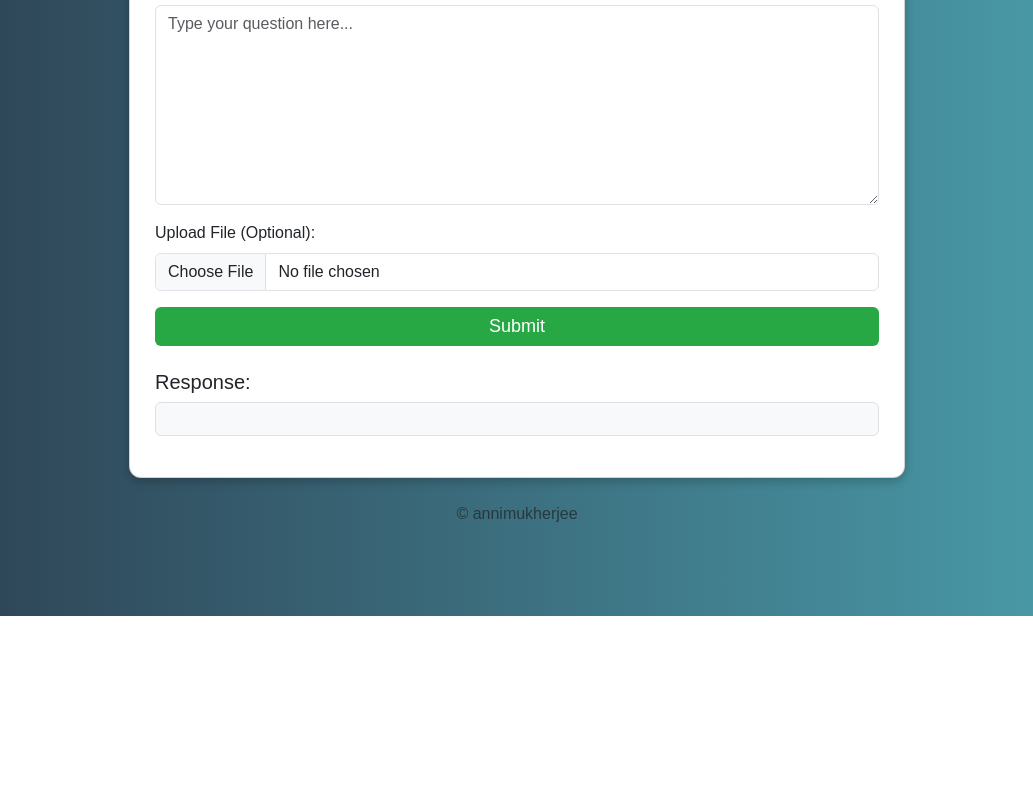
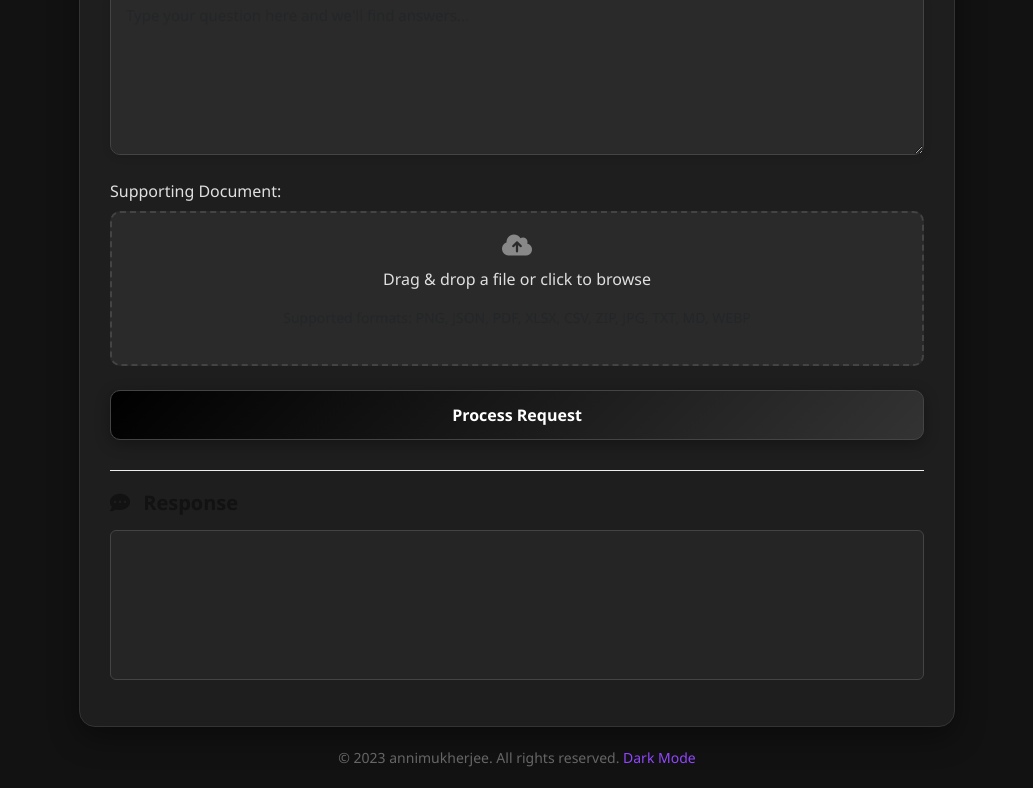
Before and after one commit to annimukherjee/TDS-Project-02, a website: page index.html in a window 1280 px wide. Shown: the part 184-972 px from the top of the page, without its empty margins (123-1156 px from the left). Before the commit the page ends 800 px from the top, so only its background shows below. Drawn offline with nearby package versions, Linux system fonts and the light colour scheme.

Commit message:
Auto commit

```diff
--- a/index.html
+++ b/index.html
@@ -6,41 +6,154 @@
     <meta name="viewport" content="width=device-width, initial-scale=1.0">
     <title>TDS Solver</title>
     <link href="https://cdn.jsdelivr.net/npm/bootstrap@5.3.0/dist/css/bootstrap.min.css" rel="stylesheet">
+    <link rel="stylesheet" href="https://cdnjs.cloudflare.com/ajax/libs/font-awesome/6.4.0/css/all.min.css">
     <style>
+        :root {
+            --primary-color: #333333;
+            --secondary-color: #555555;
+            --dark-color: #121212;
+            --light-color: #e0e0e0;
+            --accent-color: #9147ff;
+        }
+
         body {
-            background: linear-gradient(to right, #2c3e50, #4ca1af);
-            font-family: Arial, sans-serif;
+            background-color: #121212;
+            font-family: 'Segoe UI', Tahoma, Geneva, Verdana, sans-serif;
             min-height: 100vh;
             display: flex;
             justify-content: center;
             align-items: center;
             padding: 20px;
+            color: #e0e0e0;
         }
 
         .container {
-            max-width: 800px;
+            max-width: 900px;
             width: 100%;
         }
 
-        .card {
-            border-radius: 12px;
-            padding: 25px;
-            box-shadow: 0px 4px 10px rgba(0, 0, 0, 0.2);
-            background: #fff;
+        .app-card {
+            border-radius: 16px;
+            overflow: hidden;
+            box-shadow: 0 10px 30px rgba(0, 0, 0, 0.4);
+            background-color: #1e1e1e;
+            border: 1px solid #333;
         }
 
-        textarea {
-            resize: vertical;
-            height: 200px;
+        .app-header {
+            background: linear-gradient(135deg, #000000, #333333);
+            color: white;
+            padding: 25px;
+            text-align: center;
+            position: relative;
+            border-bottom: 1px solid #444;
+        }
+
+        .app-header h2 {
+            margin: 0;
+            font-weight: 600;
+            letter-spacing: 0.5px;
+        }
+
+        .app-body {
+            padding: 30px;
+        }
+
+        .form-label {
+            font-weight: 500;
+            color: #e0e0e0;
+            margin-bottom: 8px;
+        }
+
+        textarea.form-control {
+            border-radius: 10px;
+            border: 1px solid #444;
+            padding: 15px;
+            font-size: 15px;
+            background-color: #2a2a2a;
+            color: #e0e0e0;
+            box-shadow: 0 2px 8px rgba(0, 0, 0, 0.1);
+            transition: all 0.3s ease;
+        }
+
+        textarea.form-control:focus {
+            border-color: var(--accent-color);
+            box-shadow: 0 0 0 3px rgba(145, 71, 255, 0.2);
+            background-color: #333;
+        }
+
+        .file-input-wrapper {
+            position: relative;
+            overflow: hidden;
+            border-radius: 10px;
+            border: 2px dashed #444;
+            padding: 20px;
+            text-align: center;
+            transition: all 0.3s ease;
+            cursor: pointer;
+            background-color: #2a2a2a;
+        }
+
+        .file-input-wrapper:hover {
+            border-color: var(--accent-color);
+            background-color: #333;
+        }
+
+        .file-input-wrapper i {
+            font-size: 24px;
+            color: #888;
+            margin-bottom: 10px;
+        }
+
+        .file-input-wrapper input[type="file"] {
+            position: absolute;
+            left: 0;
+            top: 0;
+            opacity: 0;
+            width: 100%;
+            height: 100%;
+            cursor: pointer;
+        }
+
+        .file-name {
+            margin-top: 10px;
+            color: var(--accent-color);
+            font-weight: 500;
+            display: none;
+        }
+
+        .submit-btn {
+            background: linear-gradient(135deg, #000000, #333333);
+            border: 1px solid #444;
+            border-radius: 10px;
+            color: white;
+            font-weight: 600;
+            padding: 12px 30px;
+            cursor: pointer;
+            transition: all 0.3s ease;
+            box-shadow: 0 4px 15px rgba(0, 0, 0, 0.3);
+        }
+
+        .submit-btn:hover {
+            transform: translateY(-2px);
+            box-shadow: 0 6px 20px rgba(0, 0, 0, 0.5);
+            background: linear-gradient(135deg, #222222, #444444);
+            border-color: var(--accent-color);
+        }
+
+        .submit-btn:active {
+            transform: translateY(0);
+            background: linear-gradient(135deg, #111111, #333333);
         }
 
         .loading {
             display: none;
-            border: 3px solid #fff;
-            border-top: 3px solid #28a745;
+            border: 2px solid white;
+            border-top: 2px solid transparent;
             border-radius: 50%;
-            width: 18px;
-            height: 18px;
+            width: 16px;
+            height: 16px;
+            margin-left: 10px;
             animation: spin 1s linear infinite;
         }
 
@@ -48,60 +161,115 @@
             0% {
                 transform: rotate(0deg);
             }
-
             100% {
                 transform: rotate(360deg);
             }
         }
 
-        .error-message {
-            color: red;
-            font-weight: bold;
+        .response-section {
+            margin-top: 30px;
+            border-top: 1px solid #eee;
+            padding-top: 20px;
         }
 
-        .btn-success {
-            background-color: #28a745 !important;
-            border: none;
-            font-size: 18px;
+        .response-header {
+            display: flex;
+            align-items: center;
+            margin-bottom: 15px;
         }
 
-        .btn-success:hover {
-            background-color: #218838 !important;
+        .response-header h5 {
+            margin: 0;
+            font-weight: 600;
+            color: var(--dark-color);
+        }
+
+        #response {
+            background-color: #252525;
+            border-radius: 10px;
+            border: 1px solid #444;
+            padding: 20px;
+            min-height: 150px;
+            overflow-x: auto;
+            font-family: monospace;
+            color: #e0e0e0;
+            line-height: 1.6;
+        }
+
+        .error-message {
+            color: #ff5252;
+            font-weight: 500;
+        }
+
+        .footer {
+            text-align: center;
+            margin-top: 20px;
+            color: #666;
+            font-size: 14px;
         }
     </style>
 </head>
 
 <body>
     <div class="container">
-        <div class="card">
-            <h3 class="text-center text-primary">TDS GA Solver</h3>
+        <div class="app-card">
+            <div class="app-header">
+                <h2><i class="fas fa-robot me-2"></i> TDS GA Solver <span style="color: #9147ff;">Pro</span></h2>
+            </div>
+            <div class="app-body">
                 <form id="tds-form">
-                <div class="mb-3">
+                    <div class="mb-4">
                         <label for="question" class="form-label">Ask a GA Question:</label>
                         <textarea class="form-control" id="question" name="question"
-                        placeholder="Type your question here..." rows="6" required></textarea>
+                            placeholder="Type your question here and we'll find answers..." rows="6" required></textarea>
                     </div>
-                <div class="mb-3">
-                    <label for="file" class="form-label">Upload File (Optional):</label>
-                    <input type="file" class="form-control" id="file" name="file"
+
+                    <div class="mb-4">
+                        <label for="file" class="form-label">Supporting Document:</label>
+                        <div class="file-input-wrapper">
+                            <i class="fas fa-cloud-upload-alt"></i>
+                            <p>Drag & drop a file or click to browse</p>
+                            <p class="text-muted small">Supported formats: PNG, JSON, PDF, XLSX, CSV, ZIP, JPG, TXT, MD, WEBP</p>
+                            <div class="file-name" id="file-name"></div>
+                            <input type="file" class="form-control visually-hidden" id="file" name="file"
                                 accept=".png,.json,.jsonl,.pdf,.xlsx,.csv,.zip,.jpg,.jpeg,.txt,.md,.webp">
                         </div>
-                <button type="submit" class="btn btn-success w-100 d-flex justify-content-center align-items-center">
-                    Submit <span class="loading"></span>
+                    </div>
+
+                    <div class="d-grid">
+                        <button type="submit" class="submit-btn d-flex justify-content-center align-items-center">
+                            <span>Process Request</span> <span class="loading ms-2"></span>
                         </button>
+                    </div>
                 </form>
-            <div class="mt-4">
-                <h5>Response:</h5>
-                <pre id="response" class="p-3 bg-light border rounded"></pre>
+
+                <div class="response-section">
+                    <div class="response-header">
+                        <h5><i class="fas fa-comment-dots me-2"></i> Response</h5>
+                    </div>
+                    <pre id="response" class="rounded"></pre>
                 </div>
             </div>
-        <div class="text-center mt-4 text-muted">
-            &copy; annimukherjee
+        </div>
+                    <div class="footer">
+            &copy; 2023 annimukherjee. All rights reserved. <span style="color: #9147ff;">Dark Mode</span>
         </div>
     </div>
 
     <script>
-        document.getElementById("tds-form").addEventListener("submit", async function (event) {
+        // Show file name when selected
+        document.getElementById("file").addEventListener("change", function() {
+            const fileName = this.files[0] ? this.files[0].name : "";
+            const fileNameElement = document.getElementById("file-name");
+            if (fileName) {
+                fileNameElement.textContent = fileName;
+                fileNameElement.style.display = "block";
+            } else {
+                fileNameElement.style.display = "none";
+            }
+        });
+
+        document.getElementById("tds-form").addEventListener("submit", async function(event) {
             event.preventDefault();
 
             let formData = new FormData();
@@ -140,6 +308,7 @@
                 responseBox.innerHTML = `<strong>Response:</strong>\n${JSON.stringify(result, null, 2)}`;
 
                 document.getElementById("tds-form").reset();
+                document.getElementById("file-name").style.display = "none";
             } catch (error) {
                 responseBox.innerHTML = `<span class="error-message">Error: ${error.message}</span>`;
             } finally {
```
Lines whose indentation alone changed are shown as unchanged.
